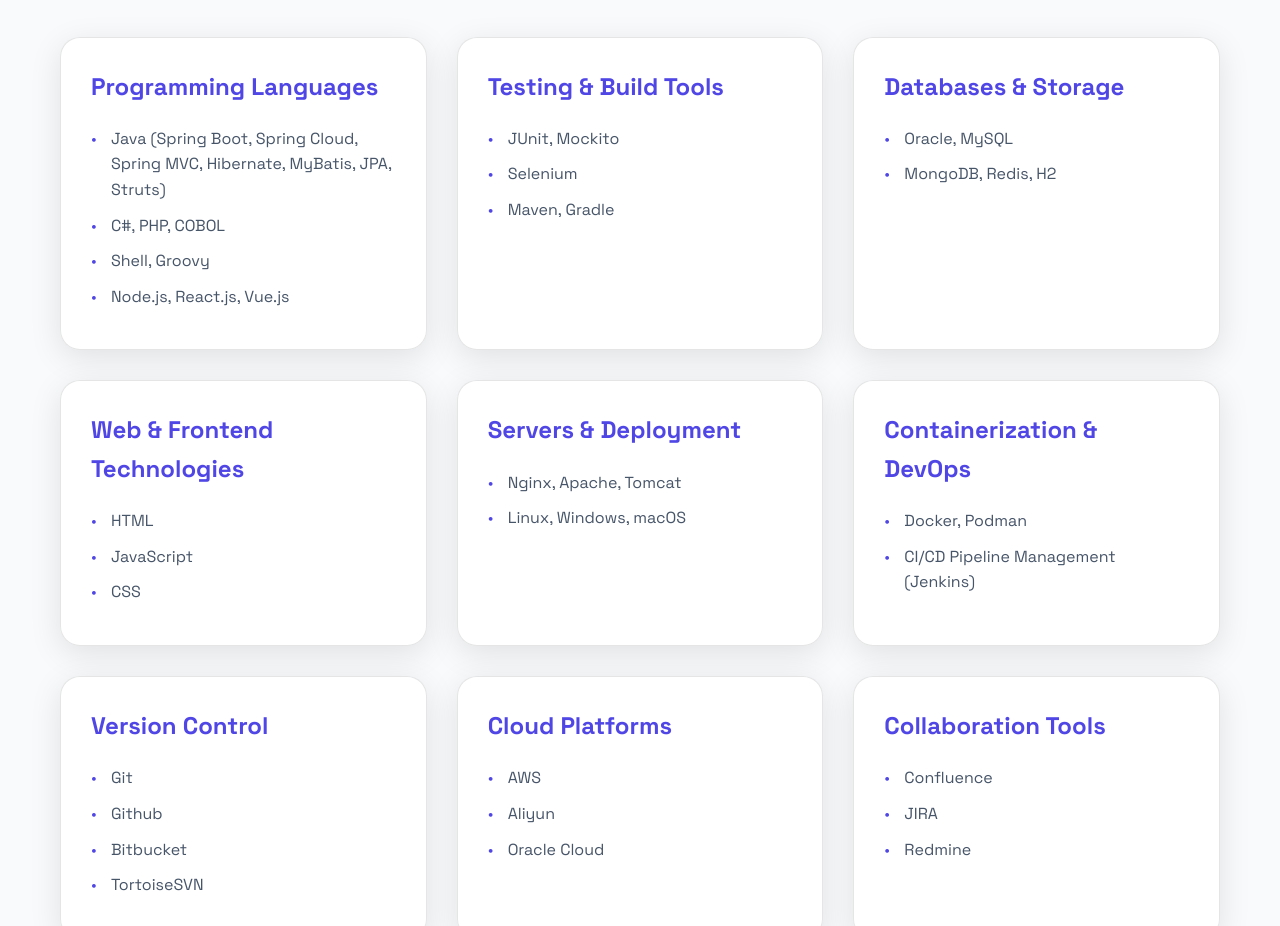
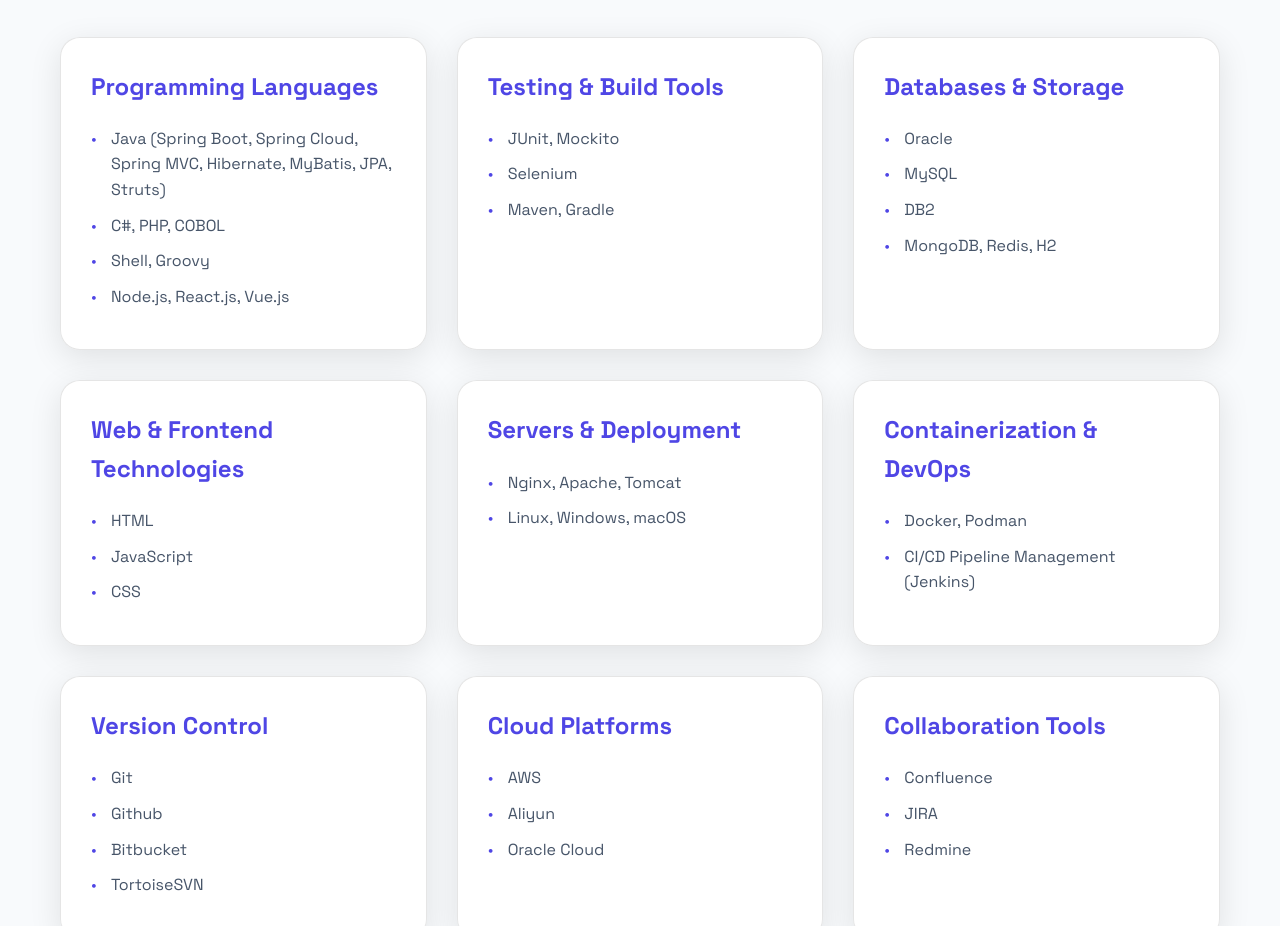
Before and after one commit to znbwork/znbwork.github.io, a plain HTML site: page index.html in a window 1280 px wide. Shown: the part 1387-2313 px from the top of the page. Drawn offline with Linux system fonts and the light colour scheme.

Commit message:
Update index.html

```diff
--- a/index.html
+++ b/index.html
@@ -81,7 +81,9 @@
                     <div class="skill-item">
                         <h3>Databases & Storage</h3>
                         <ul>
-                            <li>Oracle, MySQL</li>
+                            <li>Oracle</li>
+                            <li>MySQL</li>
+                            <li>DB2</li>
                             <li>MongoDB, Redis, H2</li>
                         </ul>
                     </div>
```
